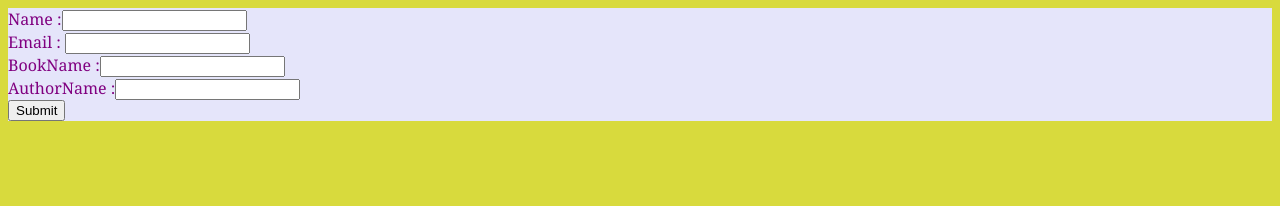
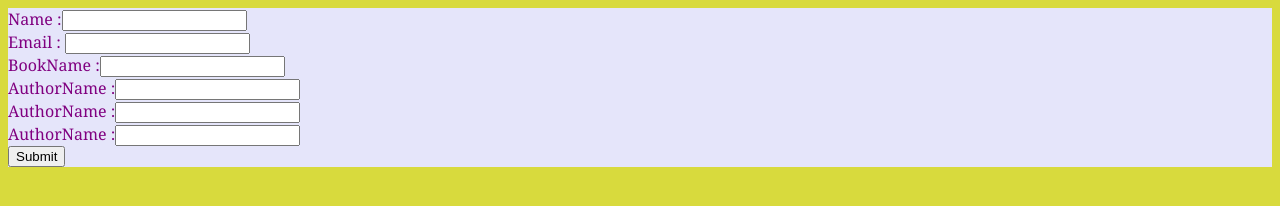
Before and after one commit to venkatesh966/Route-Specific-Validation, a plain HTML site: page index.html in a window 1280 px wide. Drawn offline with Linux system fonts and the light colour scheme.

Commit message:
commited

```diff
--- a/index.html
+++ b/index.html
@@ -22,6 +22,10 @@
 
     <label>AuthorName :</label><input type="text" name="Author"><br>
 
+    <label>AuthorName :</label><input type="text" name="Author"><br>
+
+    <label>AuthorName :</label><input type="text" name="Author"><br>
+
     <input type = "submit" value ="Submit">
   </form>
 </body>
--- a/test.js
+++ b/test.js
@@ -52,7 +52,10 @@ app.post('/membershiplog',function(req,res){
 });
 
 console.log("I am in consoles")
-console.log("I ma i n ot in consoles")
+
+
+
+console.log("akjdhkjsahdjk")
 
 app.listen(3000,function(){
     console.log("Listening at PORT 3000");
```
Also changed, not shown: contact.html (+3 -0 lines).
